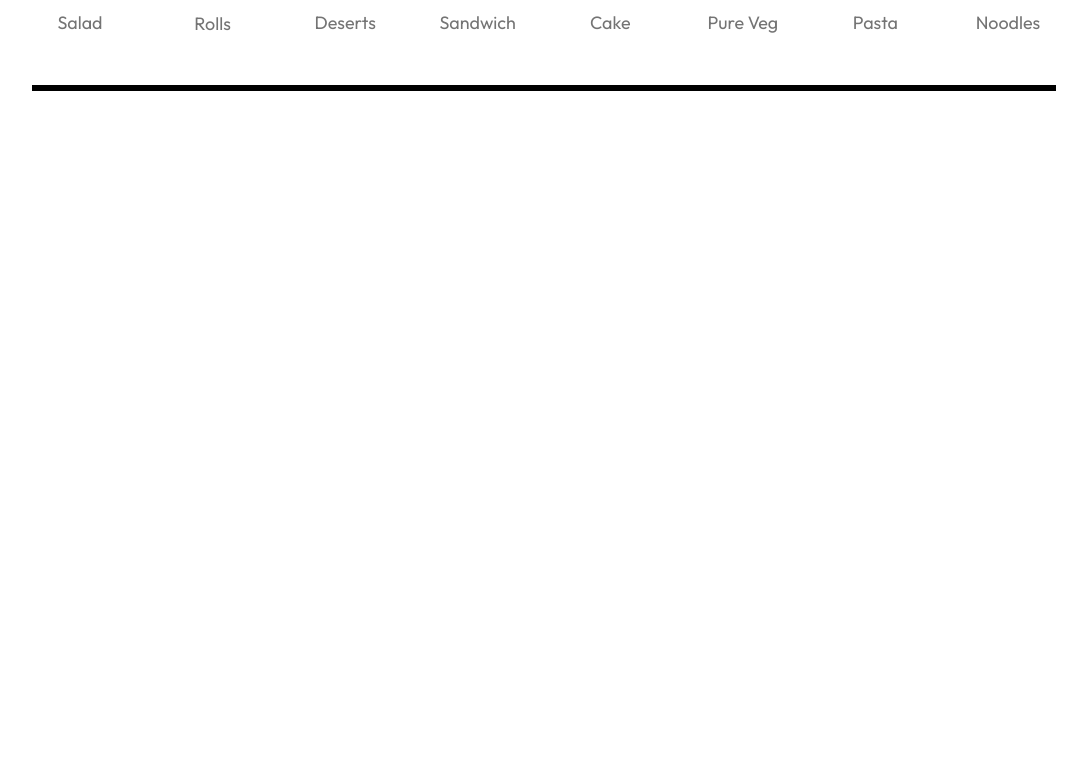
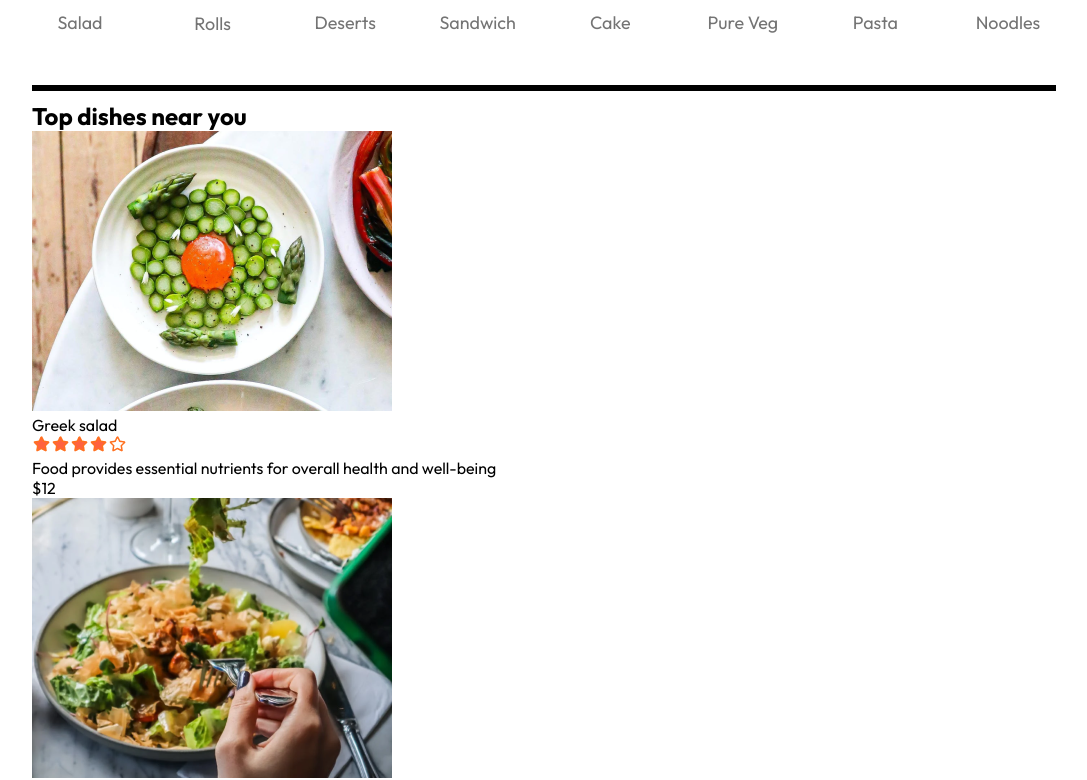
Before and after one commit to 45Aditya/FoodieExpress, a React (Vite) app in the folder frontend/: page / in a window 1280 px wide. Shown: the part 817-1597 px from the top of the page, without its empty margins (96-1183 px from the left). Before the commit the page ends 918 px from the top, so only its background shows below. Built offline with nearby package versions, Linux system fonts and the light colour scheme.

Commit message:
Added and integrated context API for managing state

```diff
--- /dev/null
+++ b/frontend/src/components/FoodDisplay/FoodDisplay.jsx
@@ -0,0 +1,23 @@
+import React, { useContext } from 'react'
+import './FoodDisplay.css'
+import { StoreContext } from '../../contexts/StoreContext'
+import FoodItem from '../FoodItem/FoodItem'
+
+const FoodDisplay = ({category}) => {
+
+    const {food_list} = useContext(StoreContext)
+
+    return (
+        <div className='food-display' id='food-display'>
+            <h2>Top dishes near you</h2>
+            <div className="food-disply-list">
+                {food_list.map((item, index)=>{
+                    return <FoodItem key={index} id={item._id} name={item.name}
+                    description={item.description} price={item.price} image={item.image}/>
+                })}
+            </div>
+        </div>
+    )
+}
+
+export default FoodDisplay
--- /dev/null
+++ b/frontend/src/components/FoodItem/FoodItem.jsx
@@ -0,0 +1,26 @@
+import React from 'react'
+import './FoodItem.css'
+import { assets } from '../../assets/assets'
+
+const FoodItem = ({id, name, price, description, image}) => {
+
+  return (
+    <div className='food-item'>
+      <div className="food-item-img-conatiner">
+        <img className='food-item-img' src={image} alt="" />
+      </div>
+      <div className="food-item-info">
+        <div className="food-item-rating">
+            <p>
+                {name}
+            </p>
+            <img src={assets.rating_starts} alt="" />
+        </div>
+        <p className="food-item-description">{description}</p>
+        <p className='food-item-price'>${price}</p>
+      </div>
+    </div>
+  )
+}
+
+export default FoodItem
--- /dev/null
+++ b/frontend/src/contexts/StoreContext.jsx
@@ -0,0 +1,18 @@
+import { createContext } from "react";
+import {food_list} from "../assets/assets"
+
+export const StoreContext = createContext(null)
+
+const StoreContextProvider = (props) => {
+    const contextValue = {
+        food_list
+    }
+
+    return (
+        <StoreContext.Provider value={contextValue}>
+            {props.children}
+        </StoreContext.Provider>
+    )
+}
+
+export default StoreContextProvider
--- a/frontend/src/main.jsx
+++ b/frontend/src/main.jsx
@@ -3,9 +3,12 @@ import { createRoot } from 'react-dom/client'
 import App from './App.jsx'
 import './index.css'
 import { BrowserRouter } from 'react-router-dom'
+import StoreContextProvider from './contexts/StoreContext.jsx'
 
 createRoot(document.getElementById('root')).render(
   <BrowserRouter>
-    <App/>
+    <StoreContextProvider>
+      <App/>
+    </StoreContextProvider>
   </BrowserRouter>
 )
--- a/frontend/src/pages/Home/Home.jsx
+++ b/frontend/src/pages/Home/Home.jsx
@@ -2,6 +2,7 @@ import React, { useState } from 'react'
 import './Home.css'
 import Header from '../../components/Header/Header'
 import ExploreMenu from '../../components/ExploreMenu/ExploreMenu'
+import FoodDisplay from '../../components/FoodDisplay/FoodDisplay'
 
 const Home = () => {
 
@@ -11,6 +12,7 @@ const Home = () => {
     <div>
       <Header/>
       <ExploreMenu category={category} setCategory={setCategory}/>
+      <FoodDisplay category={category}/>
     </div>
   )
 }
```
Also changed, not shown: frontend/src/components/FoodDisplay/FoodDisplay.css (added), frontend/src/components/FoodItem/FoodItem.css (added).
